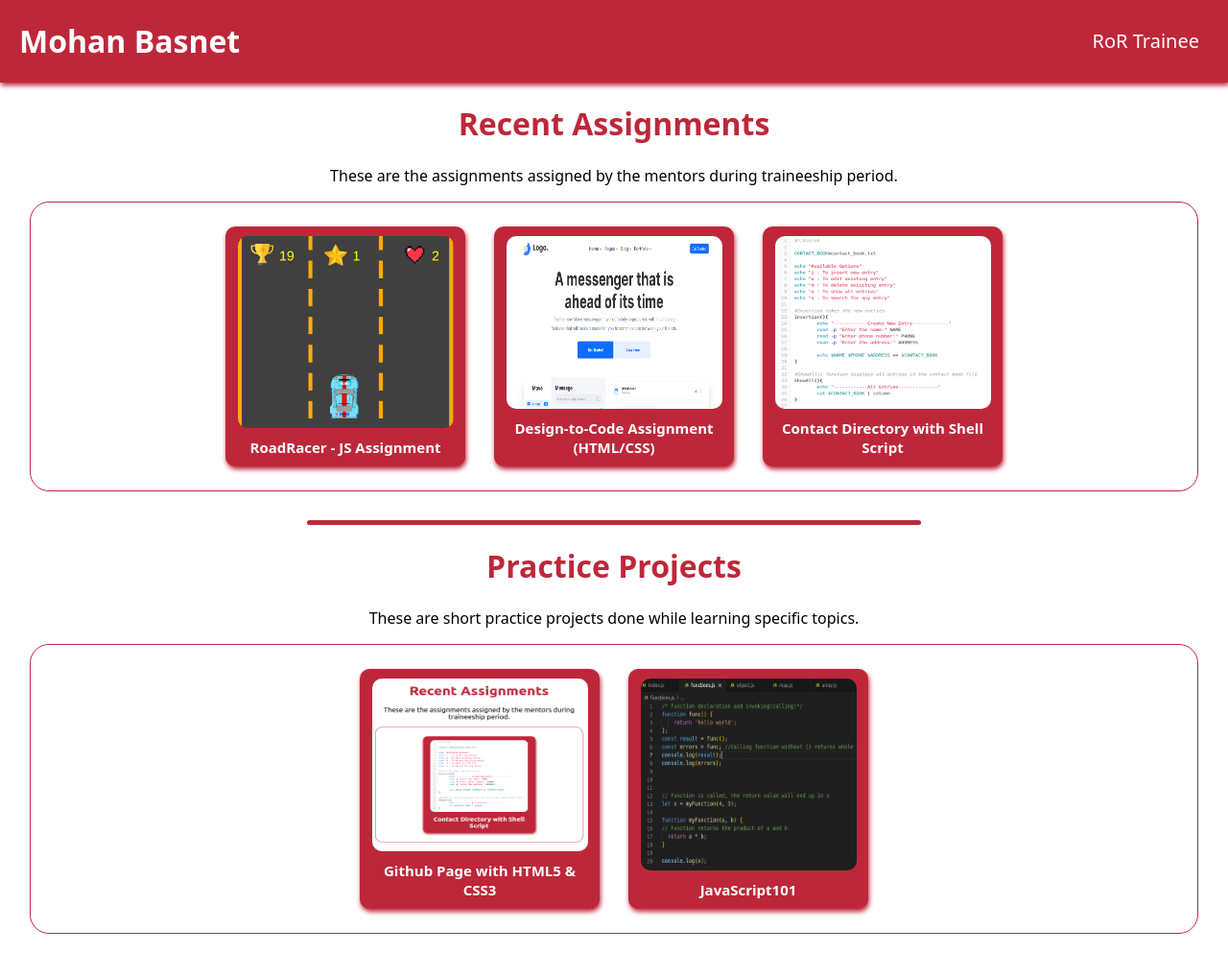
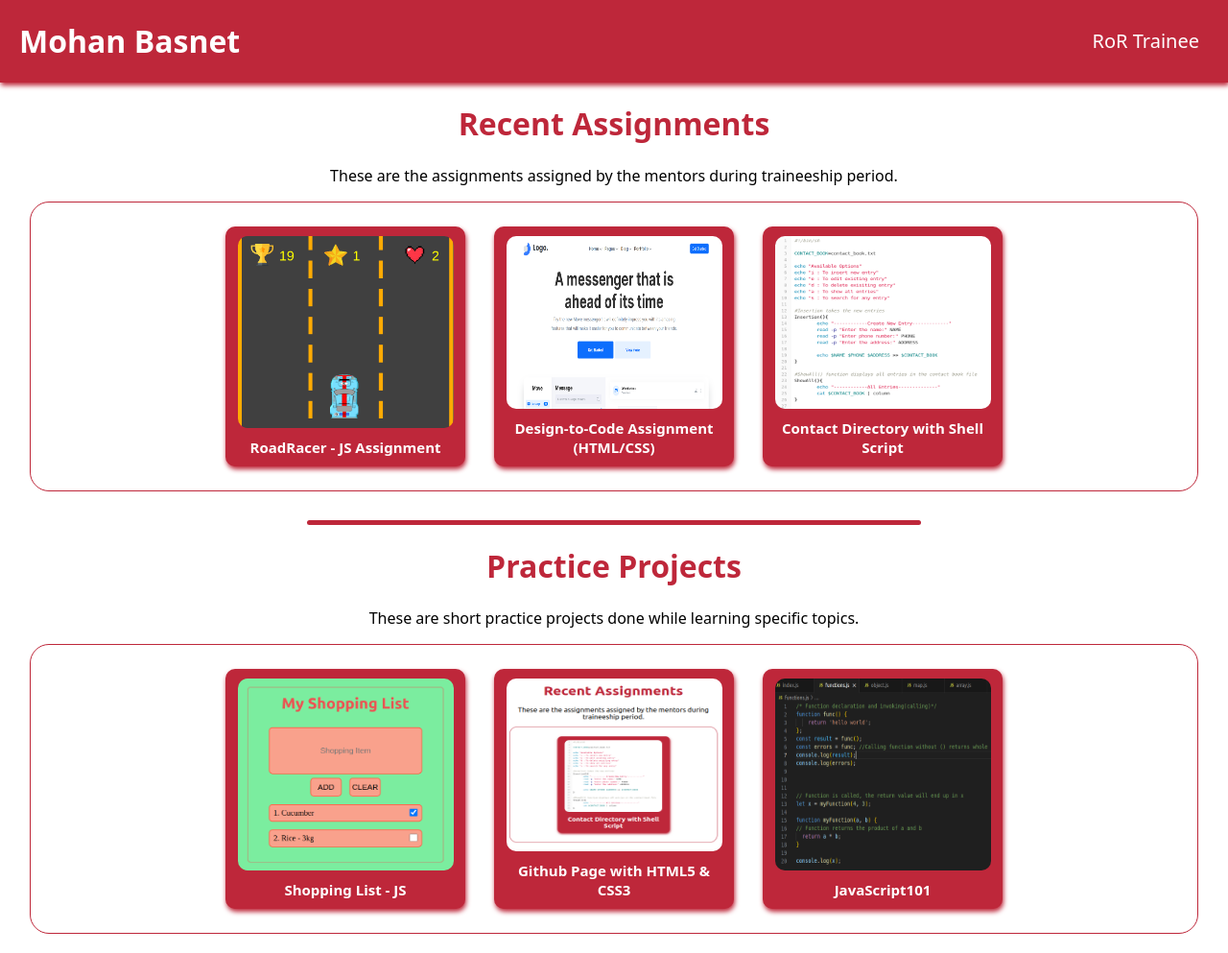
Before and after one commit to basnetanish2030/basnetanish2030.github.io, a plain HTML site: page index.html in a window 1280 px wide. Shown: the whole page at 96% size. Drawn offline with Linux system fonts and the light colour scheme.

Commit message:
Add Shopping List Project

```diff
--- a/index.html
+++ b/index.html
@@ -55,22 +55,24 @@
                 <p>These are short practice projects done while learning specific topics.</p>
             </div>
             <div class="collection">
+                <a href="https://git.bajratechnologies.com/mohanbasnet/js-shopping-list" target="_blank">
+                    <div class="items">
+                        <img src="img/shopping.png">
+                        <h6>Shopping List - JS</h6>
+                    </div>
+                </a>
                 <a href="https://github.com/basnetanish2030/basnetanish2030.github.io" target="_blank">
                     <div class="items">
                         <img src="img/gihubpage.png">
                         <h6>Github Page with HTML5 & CSS3</h6>
                     </div>
                 </a>
-
                 <a href="https://git.bajratechnologies.com/mohanbasnet/javascript101" target="_blank">
                     <div class="items">
                         <img src="img/js.png">
                         <h6>JavaScript101</h6>
                     </div>
                 </a>
-
-
-
             </div>
         </div>
 
```
Also changed, not shown: img/shopping.png (added).
